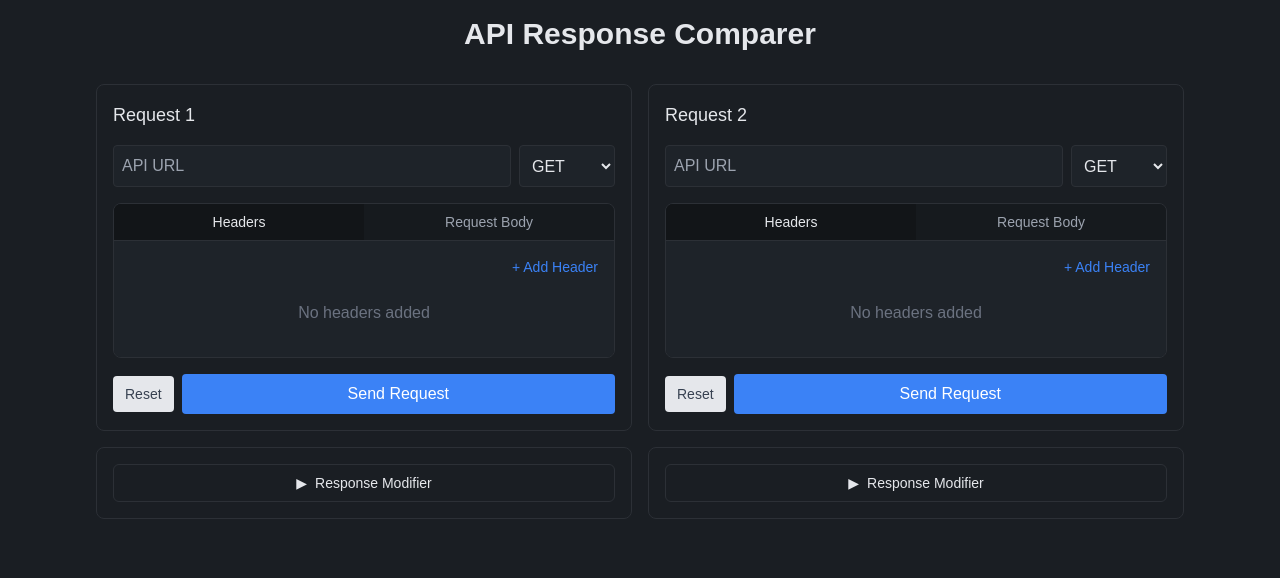
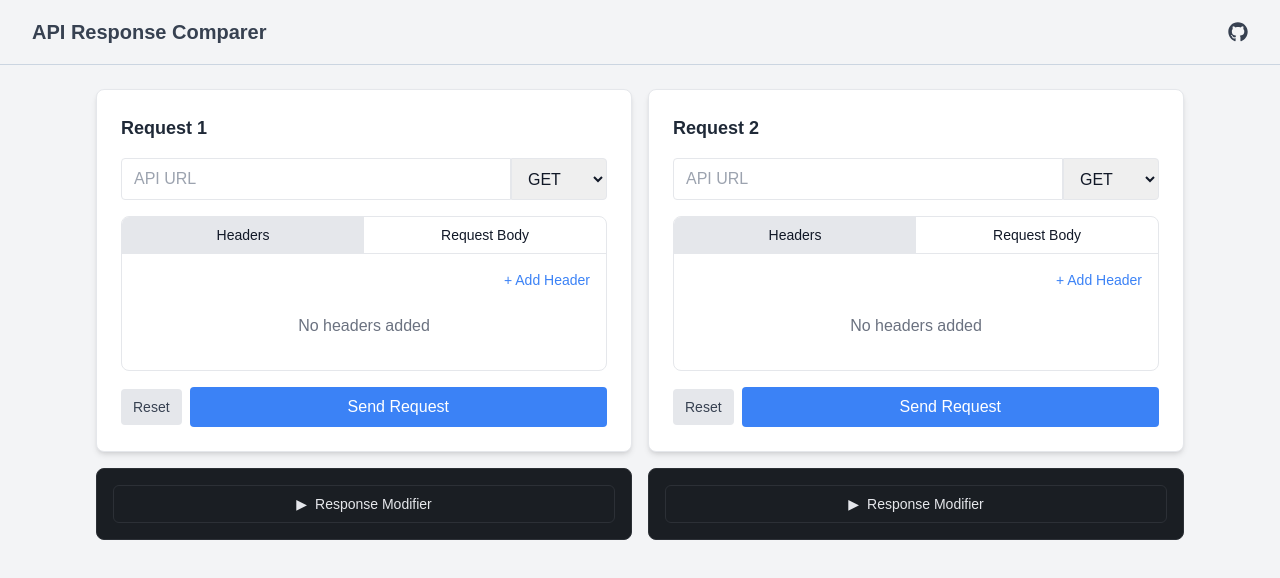
Before and after one commit to qaribhaider/visual-api-response-comparer, a Next.js app in the folder frontend/: page / in a window 1280 px wide. Shown: the top 578 px of the page. Built offline with nearby package versions, Linux system fonts and the light colour scheme.

Commit message:
Updating color scheme

```diff
--- /dev/null
+++ b/frontend/app/components/Header.tsx
@@ -0,0 +1,28 @@
+import { FaGithub } from 'react-icons/fa';
+
+export function Header() {
+  return (
+    <header className="border-b border-slate-300 mb-2">
+      <nav className="max-w-7xl mx-auto px-4 sm:px-6 lg:px-8">
+        <div className="flex justify-between items-center h-16">
+          <div className="flex items-center">
+            <h1 className="text-xl font-bold text-gray-700">
+              API Response Comparer
+            </h1>
+          </div>
+          <div className="flex items-center gap-4">
+            <a
+              href="https://github.com/qaribhaider/visual-api-response-comparer"
+              target="_blank"
+              rel="noopener noreferrer"
+              className="text-gray-700 hover:text-black transition-colors"
+              aria-label="View source on GitHub"
+            >
+              <FaGithub className="h-5 w-5" />
+            </a>
+          </div>
+        </div>
+      </nav>
+    </header>
+  );
+}
--- a/frontend/app/components/RequestForm.tsx
+++ b/frontend/app/components/RequestForm.tsx
@@ -3,6 +3,7 @@
 import { useState, useCallback, useEffect } from 'react';
 import CodeEditor from './Editor';
 import { ErrorBoundary } from './ErrorBoundary';
+import { FaTimes } from 'react-icons/fa';
 
 interface RequestFormProps {
   title: string;
@@ -309,11 +310,14 @@ return response;`;
 
   return (
     <>
-      <div className="p-4 border rounded-lg bg-dark-100 border-dark-border">
-        <h3 className="text-lg font-medium mb-4 text-dark-text-primary">{title}</h3>
+      {/* <div className="p-4 border rounded-lg bg-dark-100 border-dark-border"> */}
+      {/* <div className="p-4 rounded-xl bg-gray-800"> */}
+      <div className="bg-white p-6 rounded-lg shadow-md border">
+        {/* <h3 className="text-lg font-semibold mb-4 text-dark-text-primary">{title}</h3> */}
+        <h3 className="mb-4 text-lg font-bold text-gray-800">{title}</h3>
 
         <form onSubmit={safeOnSubmit} className="space-y-4">
-          <div className="flex gap-2">
+          <div className="flex">
             <div className="flex-1">
               <input
                 type="text"
@@ -326,7 +330,7 @@ return response;`;
                   }
                 }}
                 placeholder="API URL"
-                className={`w-full p-2 border rounded bg-dark-50 border-dark-border text-dark-text-primary placeholder-dark-text-secondary focus:outline-none focus:ring-2 ${
+                className={`w-full rounded-l border py-2 px-3 focus:outline-none focus:ring-2 ${
                   errors.url ? 'border-red-500 focus:ring-red-500' : 'focus:ring-dark-primary'
                 }`}
                 required
@@ -338,7 +342,7 @@ return response;`;
             <select
               value={method}
               onChange={(e) => handleMethodChange(e.target.value)}
-              className="w-24 p-2 border rounded bg-dark-50 border-dark-border text-dark-text-primary"
+              className="w-24 py-2 px-3 border rounded-r"
             >
               <option value="GET">GET</option>
               <option value="POST">POST</option>
@@ -347,15 +351,15 @@ return response;`;
             </select>
           </div>
 
-          <div className="border rounded-lg overflow-hidden border-dark-border">
-            <div className="flex border-b border-dark-border bg-dark-200">
+          <div className="border rounded-lg overflow-hidden">
+            <div className="flex border-b">
               <button
                 type="button"
                 onClick={() => setActiveTab('headers')}
                 className={`flex-1 px-4 py-2 text-sm font-medium ${
                   activeTab === 'headers'
-                    ? 'bg-dark-300 text-dark-text-primary'
-                    : 'text-dark-text-secondary hover:bg-dark-200'
+                    ? 'bg-gray-200'
+                    : 'hover:bg-gray-300'
                 }`}
               >
                 Headers
@@ -365,15 +369,15 @@ return response;`;
                 onClick={() => setActiveTab('body')}
                 className={`flex-1 px-4 py-2 text-sm font-medium ${
                   activeTab === 'body'
-                    ? 'bg-dark-300 text-dark-text-primary'
-                    : 'text-dark-text-secondary hover:bg-dark-200'
+                    ? 'bg-gray-200'
+                    : 'hover:bg-gray-300'
                 }`}
               >
                 Request Body
               </button>
             </div>
 
-            <div className="p-4 bg-dark-50">
+            <div className="p-4">
               {activeTab === 'headers' ? (
                 <div className="space-y-2">
                   <div className="flex justify-end">
@@ -392,22 +396,22 @@ return response;`;
                         value={header.key}
                         onChange={(e) => updateHeader(index, 'key', e.target.value)}
                         placeholder="Header Key"
-                        className="w-1/2 p-2 border rounded bg-dark-100 border-dark-border text-dark-text-primary placeholder-dark-text-secondary"
+                        className="w-1/2 px-3 py-1.5 border rounded text-xs"
                       />
                       <input
                         type="text"
                         value={header.value}
                         onChange={(e) => updateHeader(index, 'value', e.target.value)}
                         placeholder="Header Value"
-                        className="w-1/2 p-2 border rounded bg-dark-100 border-dark-border text-dark-text-primary placeholder-dark-text-secondary"
+                        className="w-1/2 px-3 py-1.5 border rounded text-xs"
                       />
                       <button
                         type="button"
                         onClick={() => removeHeader(index)}
-                        className="text-dark-text-secondary hover:text-red-500 px-2"
+                        className="px-2 text-gray-400 hover:text-red-500"
                         title="Remove header"
                       >
-                        ×
+                        <FaTimes className="h-3 w-3" />
                       </button>
                     </div>
                   ))}
--- a/frontend/app/page.tsx
+++ b/frontend/app/page.tsx
@@ -4,6 +4,7 @@ import { useState, useEffect } from 'react';
 import { RequestForm } from './components/RequestForm';
 import { VisualDiffView } from './components/VisualDiffView';
 import { DiffView } from './components/DiffView';
+import { Header } from './components/Header';
 
 export default function Home() {
   const [leftResponse, setLeftResponse] = useState<any>(null);
@@ -89,11 +90,10 @@ export default function Home() {
   };
 
   return (
-    <main className="min-h-screen p-4 md:px-8 lg:px-16 xl:px-24 flex flex-col items-center bg-dark-100 text-dark-text-primary">
-      <div className="w-full max-w-7xl flex flex-col">
-        <h1 className="text-3xl font-bold mb-8 text-center text-dark-text-primary">
-          API Response Comparer
-        </h1>
+    <main className="min-h-screen bg-gray-100">
+      <Header />
+      <div className="p-4 md:px-8 lg:px-16 xl:px-24">
+        <div className="max-w-7xl mx-auto">
           <div className="flex w-full">
             <div className="pr-2 w-1/2">
               <RequestForm
@@ -135,6 +135,7 @@ export default function Home() {
             )}
           </div>
         </div>
+      </div>
     </main>
   );
 }
--- a/frontend/package.json
+++ b/frontend/package.json
@@ -26,6 +26,7 @@
     "react-diff-viewer-continued": "^3.4.0",
     "react-dom": "^18.2.0",
     "react-hook-form": "^7.53.2",
+    "react-icons": "^5.4.0",
     "react-json-view-lite": "^2.0.1",
     "react-split": "^2.0.14",
     "tailwind-merge": "^2.5.5",
```
Also changed, not shown: 1 other file (tests, documents, lock files or other folders). Lines whose indentation alone changed are shown as unchanged.
